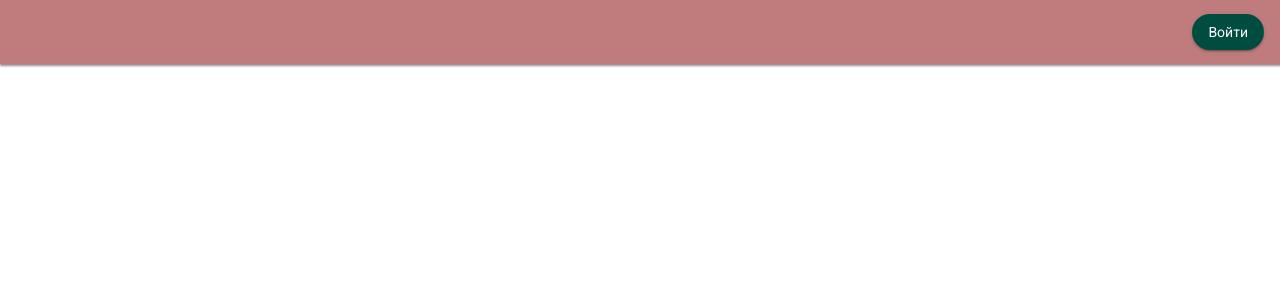
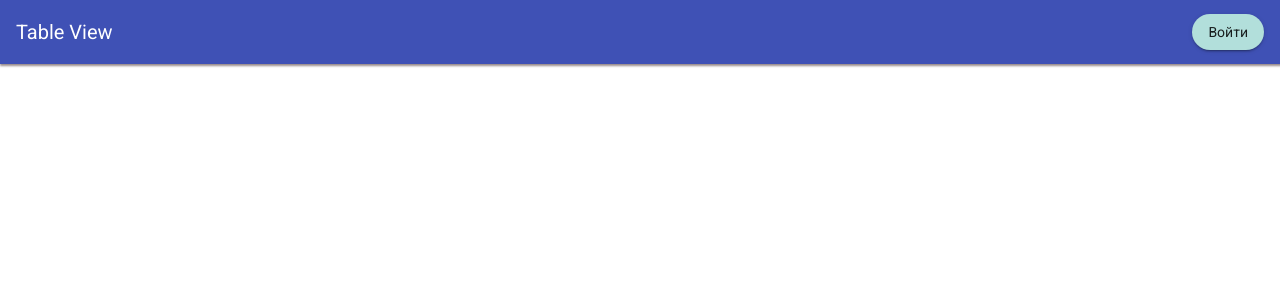
Before and after one commit to MrBlawex/frontend_angular, an Angular app: page / in a window 1280 px wide. Shown: the top 300 px of the page. Built offline with nearby package versions, Linux system fonts and the light colour scheme.

Commit message:
Fix header, add new style

```diff
--- a/src/app/components/header/header.component.html
+++ b/src/app/components/header/header.component.html
@@ -1,12 +1,21 @@
-<mat-toolbar>
+<mat-toolbar color="primary">
+  <span>Table View </span>
+
+
+
+  <!-- This fills the remaining space of the current row -->
+  <span class="space"></span>
+
   <button
     color="accent"
     class="authButton"
     mat-raised-button
     (click)="openBottomSheet()"
     [routerLink]="['/login']"
-  *ngIf="!authService.getIsLogin()">
-  Войти</button>
+    *ngIf="!authService.getIsLogin()"
+  >
+    Войти
+  </button>
 
   <button
     mat-raised-button
@@ -14,6 +23,8 @@
     class="authButton"
     [routerLink]="['/login']"
     *ngIf="authService.getIsLogin()"
-  (click)="logout()">
-  Выйти</button>
+    (click)="logout()"
+  >
+    Выйти
+  </button>
 </mat-toolbar>
--- a/src/app/components/header/header.component.scss
+++ b/src/app/components/header/header.component.scss
@@ -1,10 +1,11 @@
 mat-toolbar {
-  background-color: #c07c7c;
   display: flex;
-  justify-content: flex-end;
   box-shadow: 1px 1px 2px 1px rgba(99, 78, 78, 0.65);
-
   .authButton {
     border-radius: 5em;
   }
+
+  .space{
+    flex: 1 1 auto;
+  }
 }
--- a/src/main-theme.scss
+++ b/src/main-theme.scss
@@ -2,7 +2,7 @@
 @include mat-core();
 
 $main-theme-primary: mat-palette($mat-indigo);
-$main-theme-accent: mat-palette($mat-teal, 900);
+$main-theme-accent: mat-palette($mat-teal, 100);
 $main-theme-warn: mat-palette($mat-red);
 
 $main-theme: mat-light-theme($main-theme-primary, $main-theme-accent, $main-theme-warn);
```
Lines whose indentation alone changed are shown as unchanged.
